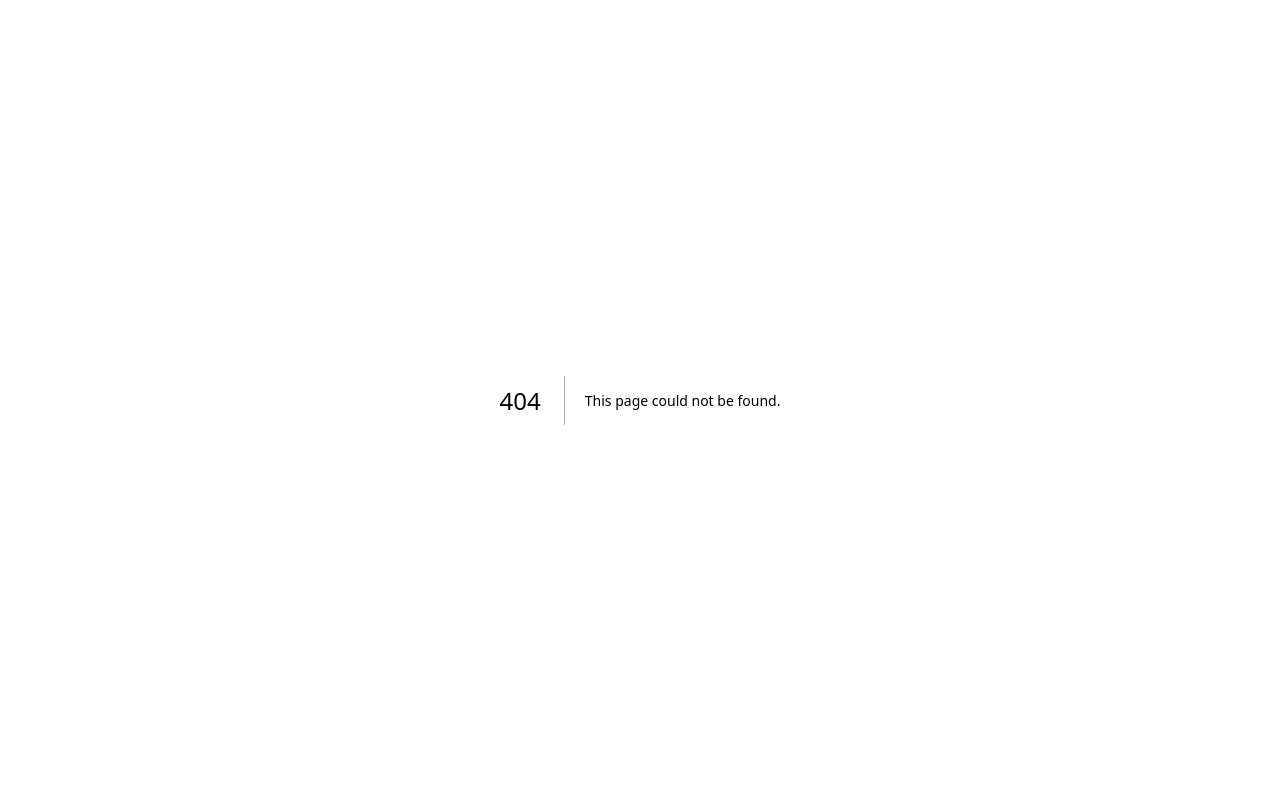
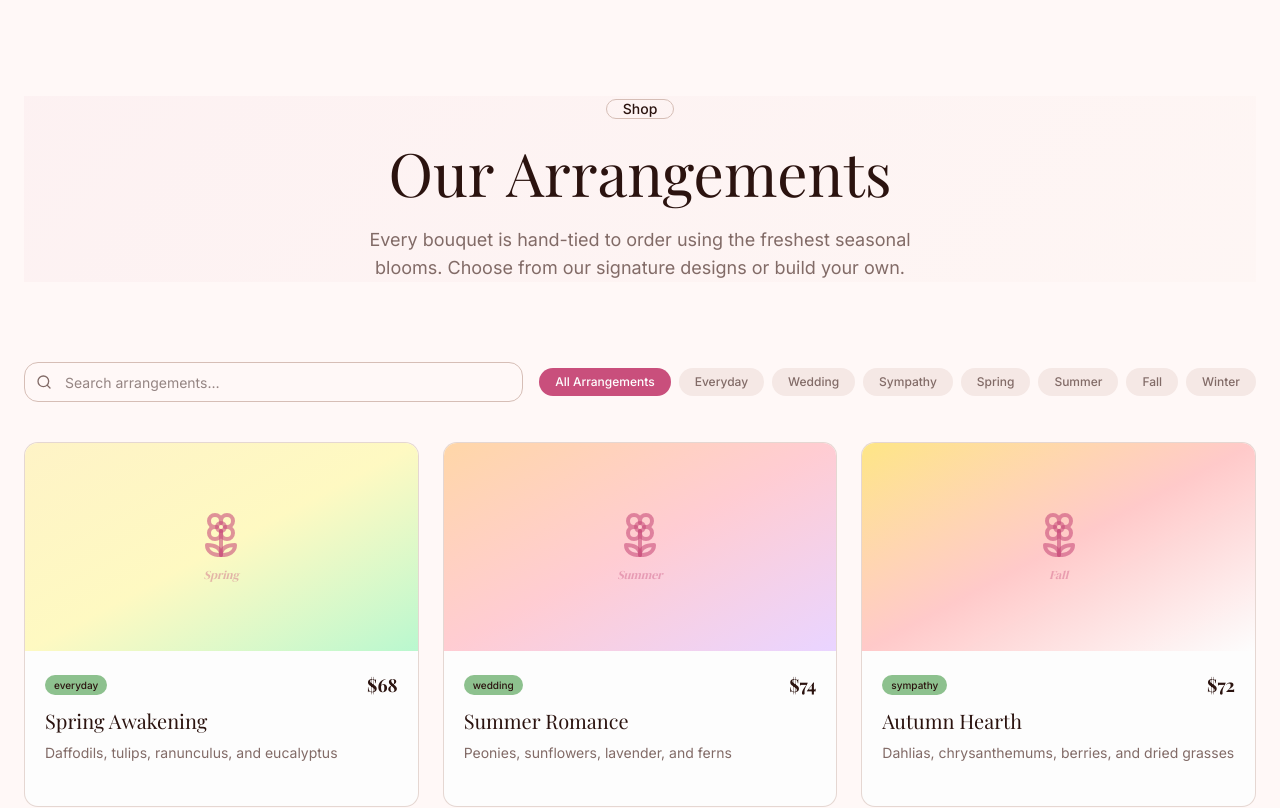
Before and after one commit to anas-khan-antimatter/mkt-petal-florist, a Next.js app: page /shop in a window 1280 px wide. Before the commit this address had no page. Shown: the top 808 px of the page. Built offline with nearby package versions, Linux system fonts and the light colour scheme; a web font is replaced by a local one.

Commit message:
antimatter: checkpoint c-1790733025493-8g8bu

```diff
--- /dev/null
+++ b/src/app/shop/page.tsx
@@ -0,0 +1,127 @@
+"use client";
+
+import { useState } from "react";
+import { Flower2, ArrowRight, Search } from "lucide-react";
+import Link from "next/link";
+import { Button } from "@/components/ui/button";
+import { Badge } from "@/components/ui/badge";
+import { Separator } from "@/components/ui/separator";
+import { arrangements } from "@/lib/data";
+
+export default function ShopPage() {
+  const [filter, setFilter] = useState<string>("all");
+  const [searchQuery, setSearchQuery] = useState("");
+
+  const filtered = arrangements
+    .filter((a) => filter === "all" || a.occasion === filter || a.season === filter)
+    .filter((a) => !searchQuery || a.name.toLowerCase().includes(searchQuery.toLowerCase()) || a.tagline.toLowerCase().includes(searchQuery.toLowerCase()));
+
+  const filters = [
+    { label: "All Arrangements", value: "all" },
+    { label: "Everyday", value: "everyday" },
+    { label: "Wedding", value: "wedding" },
+    { label: "Sympathy", value: "sympathy" },
+    { label: "Spring", value: "Spring" },
+    { label: "Summer", value: "Summer" },
+    { label: "Fall", value: "Fall" },
+    { label: "Winter", value: "Winter" },
+  ];
+
+  return (
+    <div className="pt-24 pb-24 px-6">
+      {/* Hero */}
+      <section className="relative overflow-hidden mb-20">
+        <div className="absolute inset-0 bg-romantic-gradient" />
+        <div className="max-w-5xl mx-auto text-center relative z-10">
+          <Badge variant="outline" className="rounded-full px-4 py-1 text-sm mb-4">
+            Shop
+          </Badge>
+          <h1 className="font-heading text-4xl md:text-6xl leading-tight mb-4">
+            Our Arrangements
+          </h1>
+          <p className="text-lg text-muted-foreground max-w-xl mx-auto">
+            Every bouquet is hand-tied to order using the freshest seasonal blooms. Choose
+            from our signature designs or build your own.
+          </p>
+        </div>
+      </section>
+
+      {/* Search + Filters */}
+      <div className="max-w-7xl mx-auto">
+        <div className="flex flex-col sm:flex-row items-start sm:items-center gap-4 mb-10">
+          {/* Search */}
+          <div className="relative flex-1">
+            <Search className="absolute left-3 top-1/2 -translate-y-1/2 w-4 h-4 text-muted-foreground" />
+            <input
+              type="text"
+              placeholder="Search arrangements…"
+              value={searchQuery}
+              onChange={(e) => setSearchQuery(e.target.value)}
+              className="w-full h-10 pl-10 pr-4 rounded-xl border border-border bg-background text-sm outline-none focus:border-primary focus:ring-2 focus:ring-primary/20"
+            />
+          </div>
+          {/* Filter pills */}
+          <div className="flex flex-wrap gap-2">
+            {filters.map((f) => (
+              <button
+                key={f.value}
+                onClick={() => setFilter(f.value)}
+                className={`px-4 py-1.5 rounded-full text-xs font-medium transition-all ${
+                  filter === f.value
+                    ? "bg-primary text-primary-foreground"
+                    : "bg-muted text-muted-foreground hover:bg-primary/10 hover:text-primary"
+                }`}
+              >
+                {f.label}
+              </button>
+            ))}
+          </div>
+        </div>
+
+        {filtered.length === 0 && (
+          <div className="text-center py-16">
+            <Flower2 className="w-12 h-12 text-muted-foreground mx-auto mb-4" />
+            <p className="text-lg text-muted-foreground">No arrangements match your search.</p>
+            <Button variant="link" className="mt-4" onClick={() => { setFilter("all"); setSearchQuery(""); }}>
+              Clear filters
+            </Button>
+          </div>
+        )}
+
+        {/* Grid */}
+        <div className="grid grid-cols-1 sm:grid-cols-2 lg:grid-cols-3 gap-6">
+          {filtered.map((arr) => (
+            <Link
+              key={arr.slug}
+              href={`/shop/${arr.slug}`}
+              className="group relative overflow-hidden rounded-xl border border-border/60 bg-card hover:border-primary/40 hover:shadow-blush transition-all duration-300"
+            >
+              {/* Image area */}
+              <div className={`h-52 bg-gradient-to-br ${arr.imageBg} flex items-center justify-center relative overflow-hidden`}>
+                <div className="bloom-motif absolute inset-0" />
+                <div className="flex flex-col items-center gap-2">
+                  <Flower2 className="w-12 h-12 text-primary/60" />
+                  <span className="text-xs text-primary/40 font-script italic">{arr.season}</span>
+                </div>
+              </div>
+              {/* Info */}
+              <div className="p-5 space-y-2">
+                <div className="flex items-center justify-between">
+                  <Badge variant="secondary" className="rounded-full text-[10px]">
+                    {arr.occasion}
+                  </Badge>
+                  <span className="font-heading text-lg font-bold">${arr.price}</span>
+                </div>
+                <h3 className="font-heading text-xl mt-1">{arr.name}</h3>
+                <p className="text-sm text-muted-foreground leading-snug">{arr.tagline}</p>
+                <div className="flex items-center gap-1 text-xs text-primary mt-2 opacity-0 group-hover:opacity-100 transition-opacity">
+                  View arrangement <ArrowRight className="w-3 h-3" />
+                </div>
+              </div>
+            </Link>
+          ))}
+        </div>
+      </div>
+    </div>
+  );
+}
```
